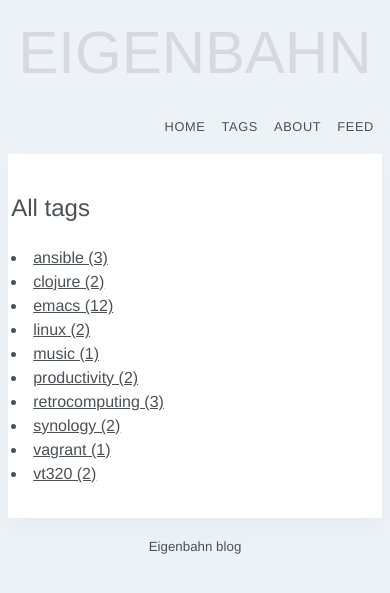
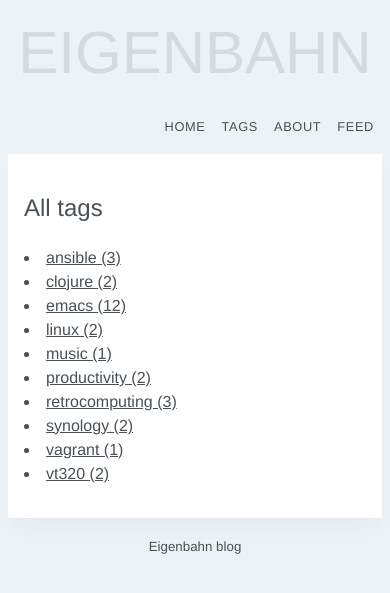
Before and after one commit to p3r7/blog, a Jekyll site: the page built from _pages/tags.md, in a window 390 px wide. Shown: the top 593 px of the page. Built offline with Jekyll 4.4.1, drawn with Linux system fonts in a browser that asks for light colours; some web fonts are replaced.

Commit message:
More tweks for padding on small screens

```diff
--- a/_sass/_layout.scss
+++ b/_sass/_layout.scss
@@ -156,7 +156,7 @@ a.site-title:hover {
 }
 @media (max-width: 700px) {
     .post {
-        padding: 1rem 0.2rem;
+        padding: 1rem 1rem;
     }
 }
 
```
